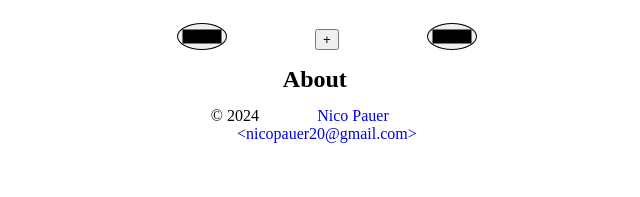
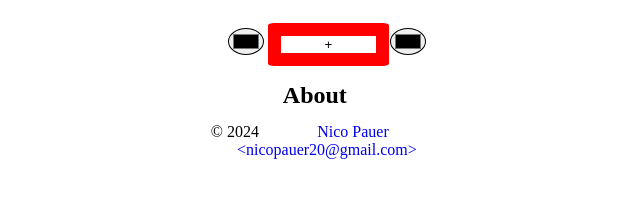
Before and after one commit to NicoPauer/corrector, a plain HTML site: page index.html in a window 1280 px wide. Shown: the part 117-314 px from the top of the page, without its empty margins (422-1062 px from the left). Drawn offline with Linux system fonts and the light colour scheme.

Commit message:
Update theme.css
fixing styles

```diff
--- a/theme.css
+++ b/theme.css
@@ -25,12 +25,23 @@ a
 
 a:hover
 {
-  transition: linear 0.4s;
-  color: rgb(100, 100, 100);
-  background: rgb(55, 150, 150);
+  transition: linear 0.38s;
+  color: rgb(242, 242, 242);
+  background: rgb(65, 150, 217);
 }
 
 input[type=color]
 {
   border-radius: 100%;
+  width: 6%;
 }
+
+button
+{
+  width: 20%;
+  margin-left: -5%;
+  margin-right: -9.5%;
+  background: rgba(0, 0, 0, 0);
+  border: 1em solid red;
+  border-radius: 5%;
+}
```
